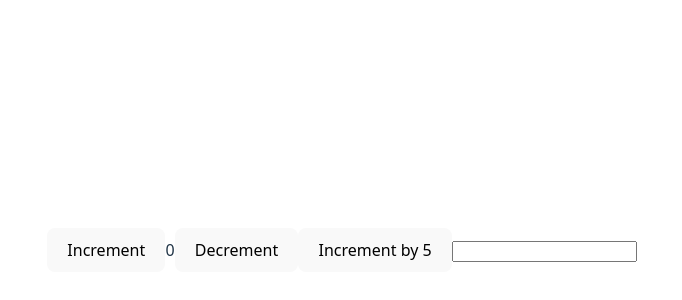
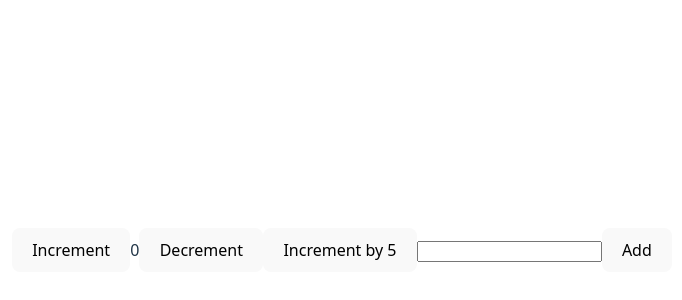
Before and after one commit to pratikkakani080/react-ev-class, a React (Vite) app: page /counter in a window 1280 px wide. Shown: the part 150-450 px from the top of the page, without its empty margins (298-980 px from the left). Built offline with nearby package versions, Linux system fonts and the light colour scheme.

Commit message:
add: new reducer

```diff
--- /dev/null
+++ b/src/config/redux/reducers/newSlice.js
@@ -0,0 +1,21 @@
+import { createSlice } from "@reduxjs/toolkit";
+
+const initialState = {
+  listOfNumbers: [],
+};
+
+export const newSlice = createSlice({
+  name: "new",
+  initialState,
+  reducers: {
+    updateList: (state, action) => {
+      state.listOfNumbers.push(action.payload);
+    },
+  },
+  extraReducers: () => {},
+});
+
+// Action creators are generated for each case reducer function
+export const { updateList } = newSlice.actions;
+
+export default newSlice.reducer;
--- a/src/config/redux/store.js
+++ b/src/config/redux/store.js
@@ -1,10 +1,12 @@
 import { configureStore } from "@reduxjs/toolkit";
 import counterReducer from "./reducers/counterSlice";
 import myReducer from "./reducers/mySlice";
+import newReducer from "./reducers/newSlice";
 
 export const store = configureStore({
   reducer: {
     counter: counterReducer,
     my: myReducer,
+    new: newReducer,
   },
 });
--- a/src/modules/counter/index.jsx
+++ b/src/modules/counter/index.jsx
@@ -2,10 +2,14 @@ import React from 'react'
 import { useSelector, useDispatch } from 'react-redux'
 import { decrement, increment, incrementByAmount } from '../../config/redux/reducers/counterSlice'
 import { updateTest } from '../../config/redux/reducers/mySlice'
+import { updateList } from '../../config/redux/reducers/newSlice'
 
 export function Counter() {
     const count = useSelector((state) => state.counter?.value)
     const test = useSelector((state) => state.my.test)
+    const listOfNumbers = useSelector(state => state.new.listOfNumbers)
+    console.log(listOfNumbers);
+
 
     const dispatch = useDispatch()
 
@@ -33,6 +37,8 @@ export function Counter() {
                 </button>
                 <input type='text' onChange={(e) => dispatch(updateTest(e.target.value))} />
                 {test}
+                <button onClick={() => dispatch(updateList(3))}>Add</button>
+                {listOfNumbers.join(', ')}
             </div>
         </div>
     )
```
